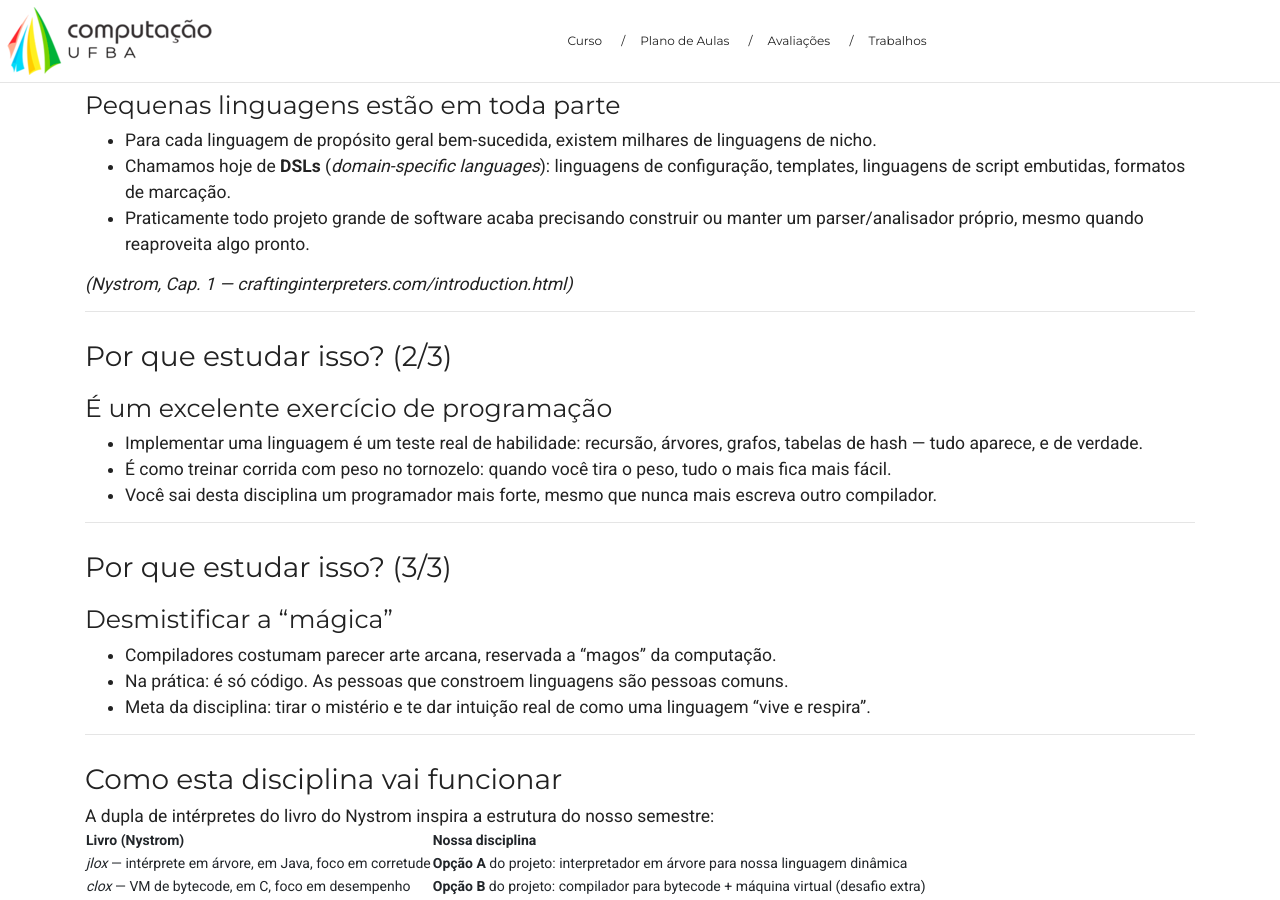
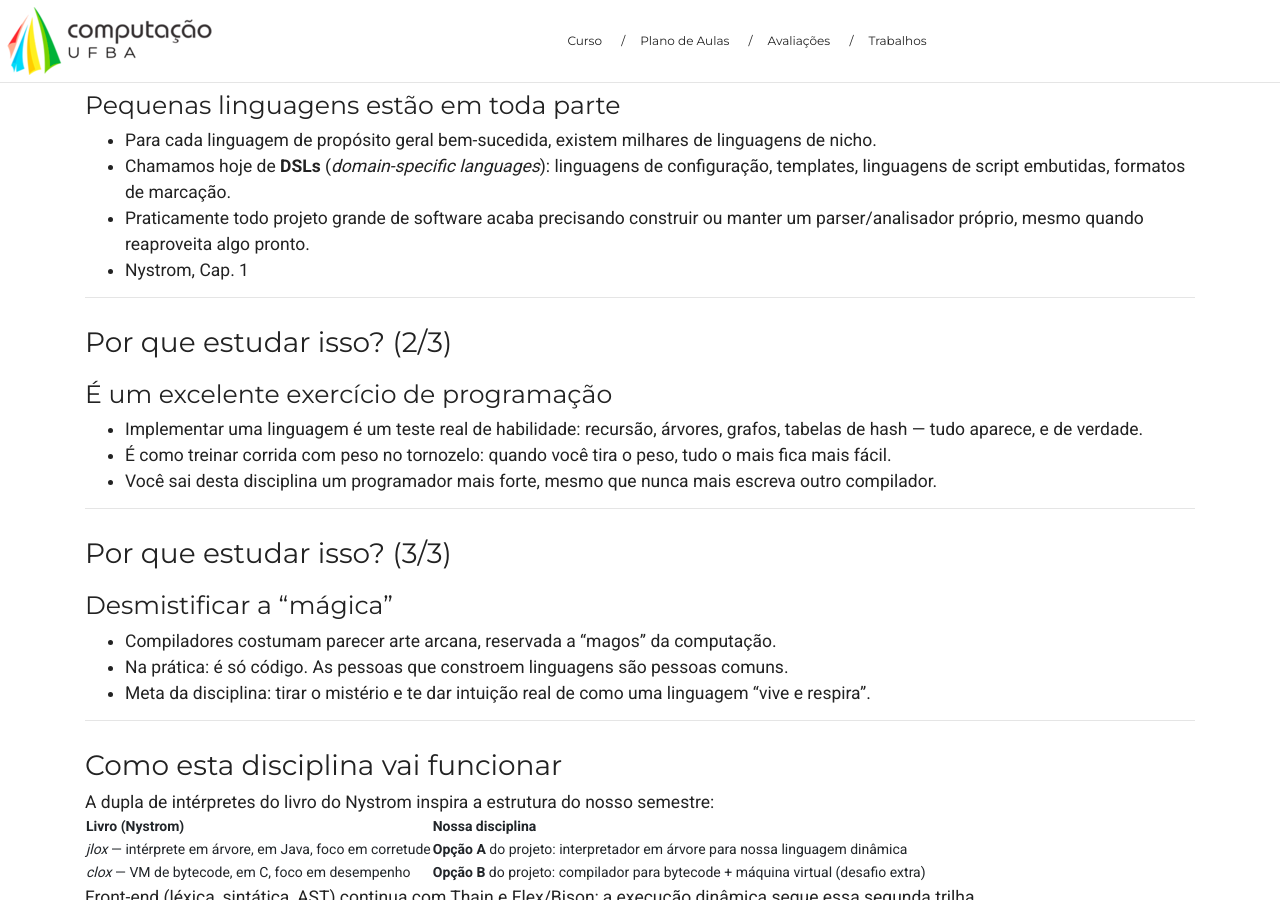
Before and after one commit to MATA61-IC-UFBA/mata61-ic-ufba.github.io, a Jekyll site: the page built from 20262/Aula01_Compiladores_Introducao_Mapa.md, in a window 1280 px wide and 900 px high, scrolled down 782 px. Built offline with Jekyll 4.4.1, drawn with Linux system fonts in a browser that asks for light colours.

Commit message:
Simplify citation format in Aula01_Compiladores_Introducao_Mapa.md
Removed unnecessary text formatting from citation.

```diff
--- a/20262/Aula01_Compiladores_Introducao_Mapa.md
+++ b/20262/Aula01_Compiladores_Introducao_Mapa.md
@@ -34,7 +34,7 @@ Baseado nos capítulos 1 e 2 de *Crafting Interpreters* (Robert Nystrom)
 - Chamamos hoje de **DSLs** (*domain-specific languages*): linguagens de configuração, templates, linguagens de script embutidas, formatos de marcação.
 - Praticamente todo projeto grande de software acaba precisando construir ou manter um parser/analisador próprio, mesmo quando reaproveita algo pronto.
 
-*(Nystrom, Cap. 1 — [craftinginterpreters.com/introduction.html](https://craftinginterpreters.com/introduction.html))*
+- [Nystrom, Cap. 1](https://craftinginterpreters.com/introduction.html)
 
 ---
 
```
